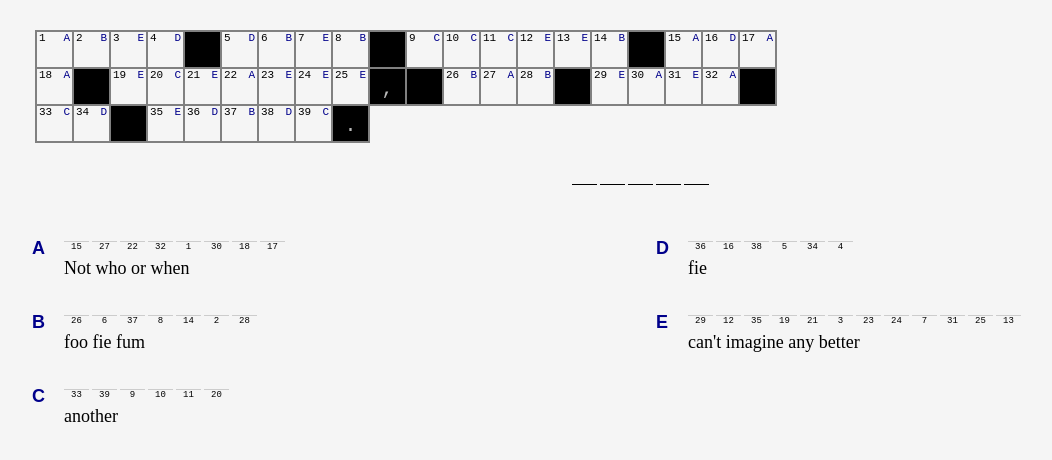
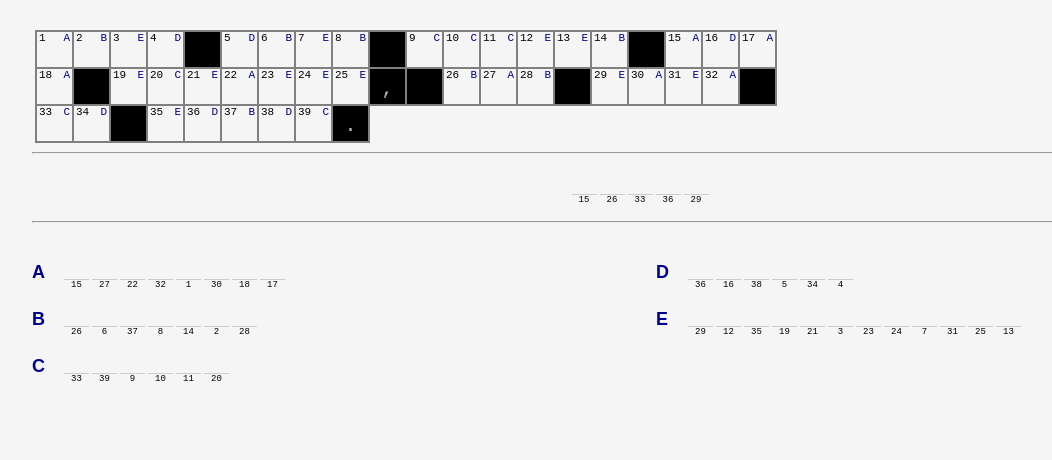
Before and after one commit to gzacharias/acrostic-builder, a plain HTML site: page player.html in a window 1280 px wide. Shown: the whole page, without its empty margins (0-1052 px from the left). Drawn offline with Linux system fonts and the light colour scheme.

Commit message:
clue boxes in for source

```diff
--- a/player.css
+++ b/player.css
@@ -106,6 +106,7 @@ body {
     background: #e8f0fc;
 }
 
+/* --------------------------- Source & Clues  --------------------------- */
 /* --------------------------- Source  --------------------------- */
 
 #source-container {
@@ -116,21 +117,6 @@ body {
     margin-top: 1rem;
     margin-bottom: 1rem;
 }
-.source-box {
-    width: var(--clue-box-size);
-    display: flex;
-    flex-direction: column;
-    align-items: center;
-}
-.source-box .letter-input {
-    border-bottom: 1px solid black;
-    font-size: var(--clue-input-font-size);
-    font-family: monospace;
-    height: var(--clue-box-size);
-}
-
-/* --------------------------- Clues  --------------------------- */
-
 
 #clues-container {
     display: flex;
@@ -167,7 +153,7 @@ body {
     flex-wrap: wrap;
     gap: 3px;
 }
-.clue-box {
+.clue-box {  /* should be letter-box */
     width: var(--clue-box-size);
     display: flex;
     flex-direction: column;
@@ -198,3 +184,4 @@ body {
     font-family: serif;
     color: black;
 }
+a
--- a/player.html
+++ b/player.html
@@ -10,7 +10,9 @@
 
 <div id="puzzle-container">
   <div id="quote-grid"></div>
+  <hr>
   <div id="source-container"></div>
+  <hr>
   <div id="clues-container"></div>
 </div>
 
--- a/player.js
+++ b/player.js
@@ -161,18 +161,21 @@ function init_puzzle_data (puzzle) {
 //  words  { word[text], clue[text], letters }
 // letter { char, clue_index, letter_index} // or maybe cell.letter_index.
 
+function add_letter_input (parent, index, answer, container, init_fn) {
+  function init_input (inp) {
+    inp.dataset.index = index;
+    inp.dataset.answer = answer;
+    inp._inputs = {self: inp};
+    if (container)
+      container.addEventListener('click', () => inp.focus());
+    if (init_fn) init_fn(inp);
+  }
+  return add_text_input(parent, 'letter-input', init_input);
+}
+
 function render_puzzle (puzzle_data) {
 
-  function add_letter_input (parent, index, answer, container, init_fn) {
-    return add_text_input(parent, 'letter-input', elt => { elt.dataset.index = index;
-                                                           elt.dataset.answer = answer;
-                                                           elt._inputs = {self: elt};
-                                                           if (container)
-                                                             container.addEventListener('click', () => elt.focus());
-                                                           if (init_fn) init_fn(elt);
-                                                         });
-  }
-
+  /*********************  Grid ************************/
   const grid = document.getElementById('quote-grid');
   grid.innerHTML = '';
   for (const cell_data of puzzle_data.quote_cells)
@@ -191,28 +194,39 @@ function render_puzzle (puzzle_data) {
   const grid_inputs = [...grid.querySelectorAll('.cell-input-container .letter-input')];
 
 
+  function add_clue_box (container, loc, index, ltr) {
+    function connect_input (new_inp) {
+      const grid_input = grid_inputs[ltr.letter_index];
+      new_inp._inputs.grid = grid_input;
+      grid_input._inputs[loc] = new_inp;
+      const other_loc = (loc === 'clue' ? 'source' : 'clue');
+      const other_input = grid_input._inputs[other_loc];
+      if (other_input) {
+        other_input._inputs[loc] = new_inp;
+        new_inp._inputs[other_loc] = other_input;
+      }
+    }
+    return add_div(container, 'clue-box',
+                   box => { add_letter_input(box, index, ltr.char, box, connect_input);
+                            add_span(box, 'clue-box-number', letter_index_label(ltr.letter_index));
+                        });
+  }
+
+  /*********************  Source  line ************************/
   const src_container = document.getElementById('source-container');
   src_container.innerHTML = '';
 
-  for (const word_data of puzzle_data.words) {
-    const initial = word_data.letters[0];
-    const box = add_div(src_container, 'source-box',
-                        box => { add_letter_input(box, word_data.word_index, initial.char, box,
-                                                  elt => { elt.classList.add('source-input');
-                                                           const grid_input = grid_inputs[initial.letter_index];
-                                                           elt._inputs.grid = grid_input;
-                                                           grid_input._inputs.source = elt;
-                                                         });
-                               });
-  }
-
+  puzzle_data.words.forEach((word_data, word_index) => {
+    const letter = word_data.letters[0];
+    add_clue_box(src_container, 'source', word_index, letter);
+  });
   const source_inputs = [...src_container.querySelectorAll('.letter-input')];
 
-
-  const container = document.getElementById('clues-container');
-  container.innerHTML = '';
-  const col1 = add_div(container, 'clues-column');
-  const col2 = add_div(container, 'clues-column');
+  /*********************  Clues ************************/
+  const clue_container = document.getElementById('clues-container');
+  clue_container.innerHTML = '';
+  const col1 = add_div(clue_container, 'clues-column');
+  const col2 = add_div(clue_container, 'clues-column');
 
   const split = Math.ceil(puzzle_data.words.length / 2);
 
@@ -220,24 +234,13 @@ function render_puzzle (puzzle_data) {
     const row = add_div(word_index < split ? col1 : col2, 'clue-row');
     add_span(row, 'clue-label', word_index_label(word_index));
     add_div(row, 'clue-content',
-             elt => { add_div(elt, 'clue-boxes',
-                               elt => {for (const ltr of word_data.letters)
-                                          add_div(elt, 'clue-box',
-                                                  box => { add_letter_input(box, ltr.clue_index, ltr.char, box,
-                                                                            elt => { const grid_input = grid_inputs[ltr.letter_index];
-                                                                                     grid_input._inputs.clue = elt;
-                                                                                     elt._inputs.grid = grid_input;
-                                                                                     const source_input = grid_input._inputs.source;
-                                                                                     if (source_input) {
-                                                                                       source_input._inputs.clue = elt;
-                                                                                       elt._inputs.source = source_input;
-                                                                                     }});
-                                                           add_span(box, 'clue-box-number',letter_index_label(ltr.letter_index));
-                                                          }) });
-                      add_span(elt, 'clue-text', word_data.clue);
-                    });
+            elt => add_div(elt, 'clue-boxes',
+                           elt => { for (const letter of word_data.letters) add_clue_box(elt, 'clue', letter.letter_index, letter) }));
   });
-  const clue_inputs = [...container.querySelectorAll('.clue-box .letter-input')];
+  const clue_inputs = [...clue_container.querySelectorAll('.clue-box .letter-input')];
+
+
+  /*********************  Event handling ************************/
 
   for(const inp of grid_inputs) {
     inp.addEventListener('keydown', e => handle_letter_input(e, grid_inputs, inp));
@@ -253,9 +256,6 @@ function render_puzzle (puzzle_data) {
     inp.addEventListener('keydown', e => handle_letter_input(e, clue_inputs, inp));
     inp.addEventListener('focus', () => handle_selection_change(inp._inputs.grid));
   };
-
-
-
 }
 
 
```
